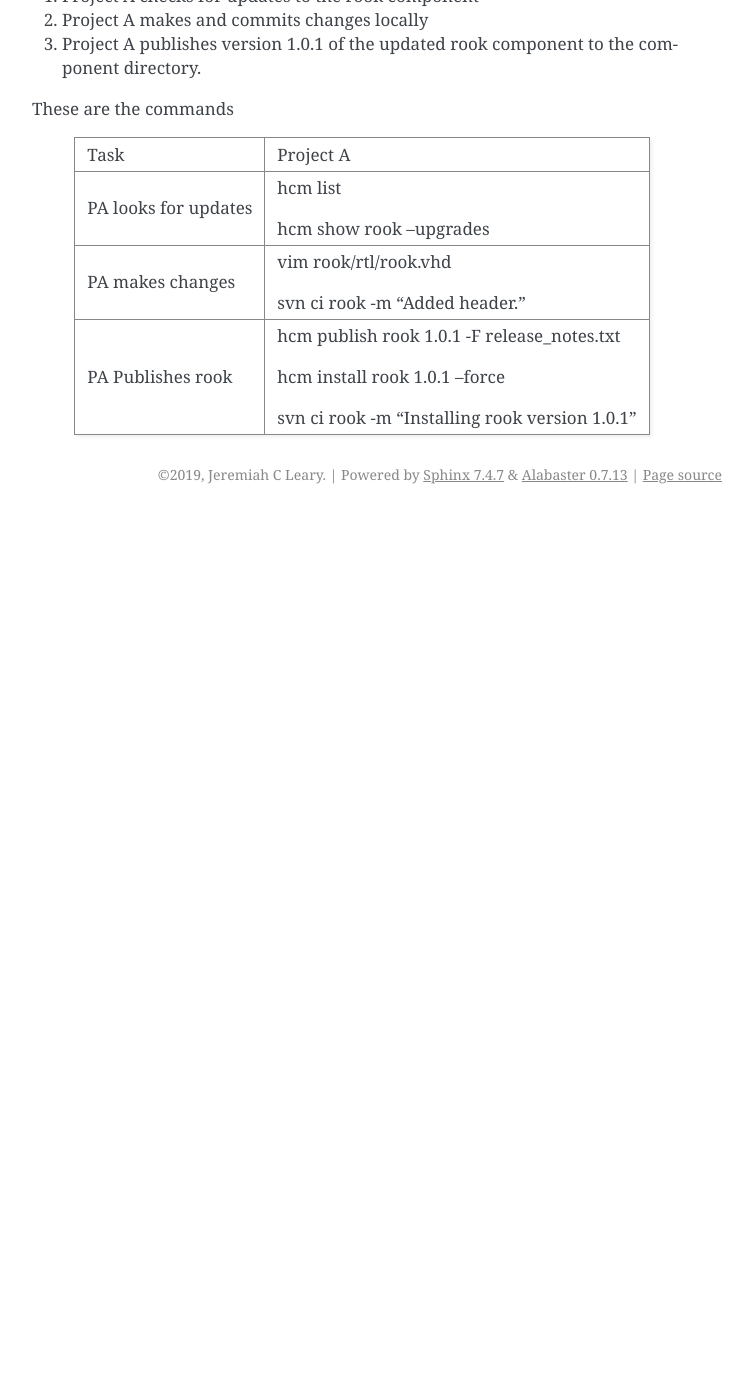
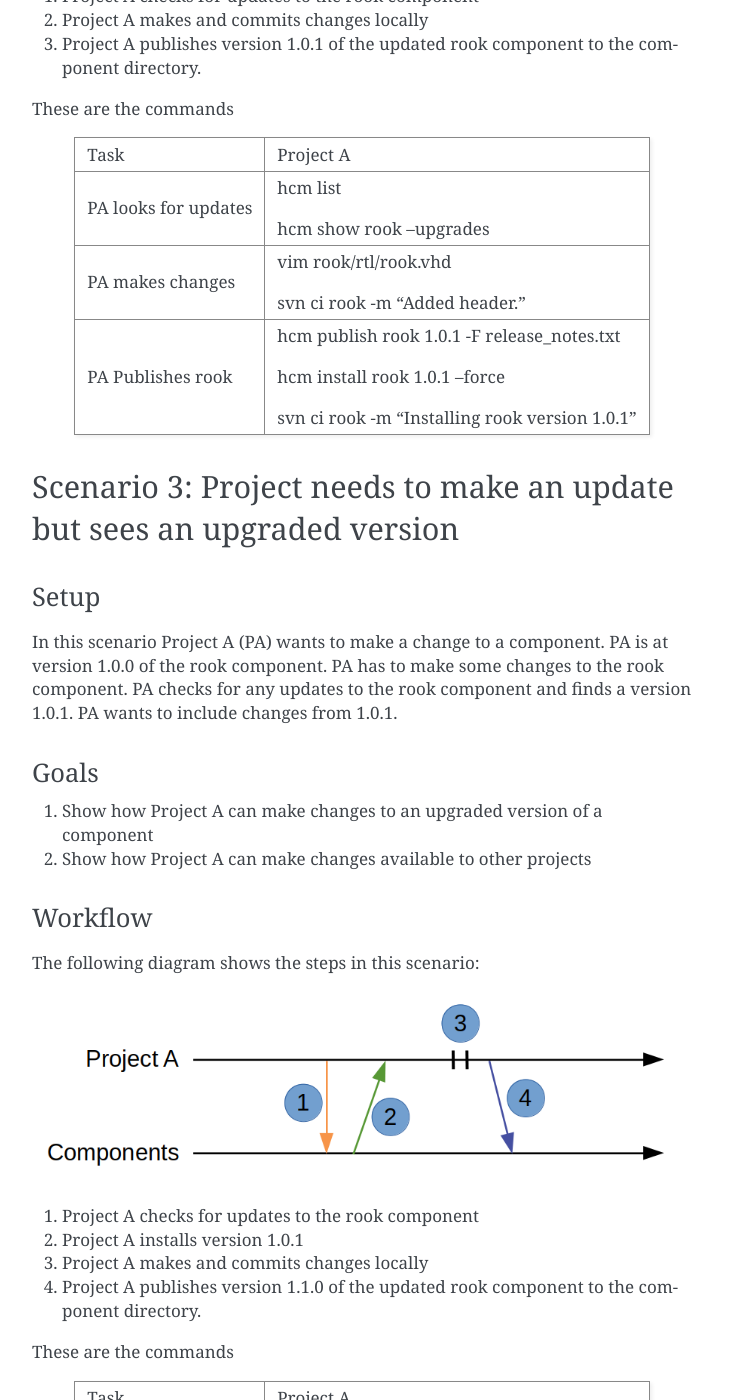
Before and after one commit to jeremiah-c-leary/hdl-component-manager, a Sphinx documentation site: the page built from docs/source/scenarios/scenarios.rst, in a window 1280 px wide and 1400 px high, scrolled down 3633 px. Shown: the whole window, without its empty margins (388-1141 px from the left). Built offline with Sphinx 7.4.7, drawn with Linux system fonts in a browser that asks for light colours; before the commit the page ends 4147 px from its top, so only the background shows below that; some of the changed text lies outside the part shown.

Commit message:
Adding scenario 3 documentation.

```diff
--- /dev/null
+++ b/docs/source/scenarios/scenario_3.rst
@@ -0,0 +1,53 @@
+Scenario 3: Project needs to make an update but sees an upgraded version
+------------------------------------------------------------------------
+
+Setup
+~~~~~
+
+In this scenario Project A (PA) wants to make a change to a component.
+PA is at version 1.0.0 of the rook component.
+PA has to make some changes to the rook component.
+PA checks for any updates to the rook component and finds a version 1.0.1.
+PA wants to include changes from 1.0.1.
+
+Goals
+~~~~~
+
+#. Show how Project A can make changes to an upgraded version of a component
+#. Show how Project A can make changes available to other projects
+
+Workflow
+~~~~~~~~
+
+The following diagram shows the steps in this scenario:
+
+.. image:: img/scenario3_workflow.png
+
+#. Project A checks for updates to the rook component
+#. Project A installs version 1.0.1
+#. Project A makes and commits changes locally
+#. Project A publishes version 1.1.0 of the updated rook component to the component directory.
+
+These are the commands
+
++------------+----------------------------------------------------+
+| Task       |  Project A                                         |
++------------+----------------------------------------------------+
+| PA looks   | hcm list                                           |
+| for        |                                                    |
+| updates    | hcm show rook --upgrades                           |
++------------+----------------------------------------------------+
+| PA         | hcm install rook                                   |
+| installs   |                                                    |
+| rook       | svn ci rook -m "Installing rook version 1.0.1"     |
++------------+----------------------------------------------------+
+| PA makes   | vim rook/rtl/rook.vhd                              |
+| changes    |                                                    |
+|            | svn ci rook -m "Fixing bug with movement."         |
++------------+----------------------------------------------------+
+| PA         |  hcm publish rook 1.1.0 -F release_notes.txt       |
+| Publishes  |                                                    |
+| rook       |  hcm install rook 1.1.0 --force                    |
+|            |                                                    |
+|            |  svn ci rook -m "Installing rook version 1.1.0"    |
++------------+----------------------------------------------------+
--- a/docs/source/scenarios/scenarios.rst
+++ b/docs/source/scenarios/scenarios.rst
@@ -18,3 +18,4 @@ Each scenario is assuming the repository structure shown below:
 
 .. include:: scenario_1.rst
 .. include:: scenario_2.rst
+.. include:: scenario_3.rst
```
Also changed, not shown: docs/source/scenarios/img/scenario3_workflow.png (added).
